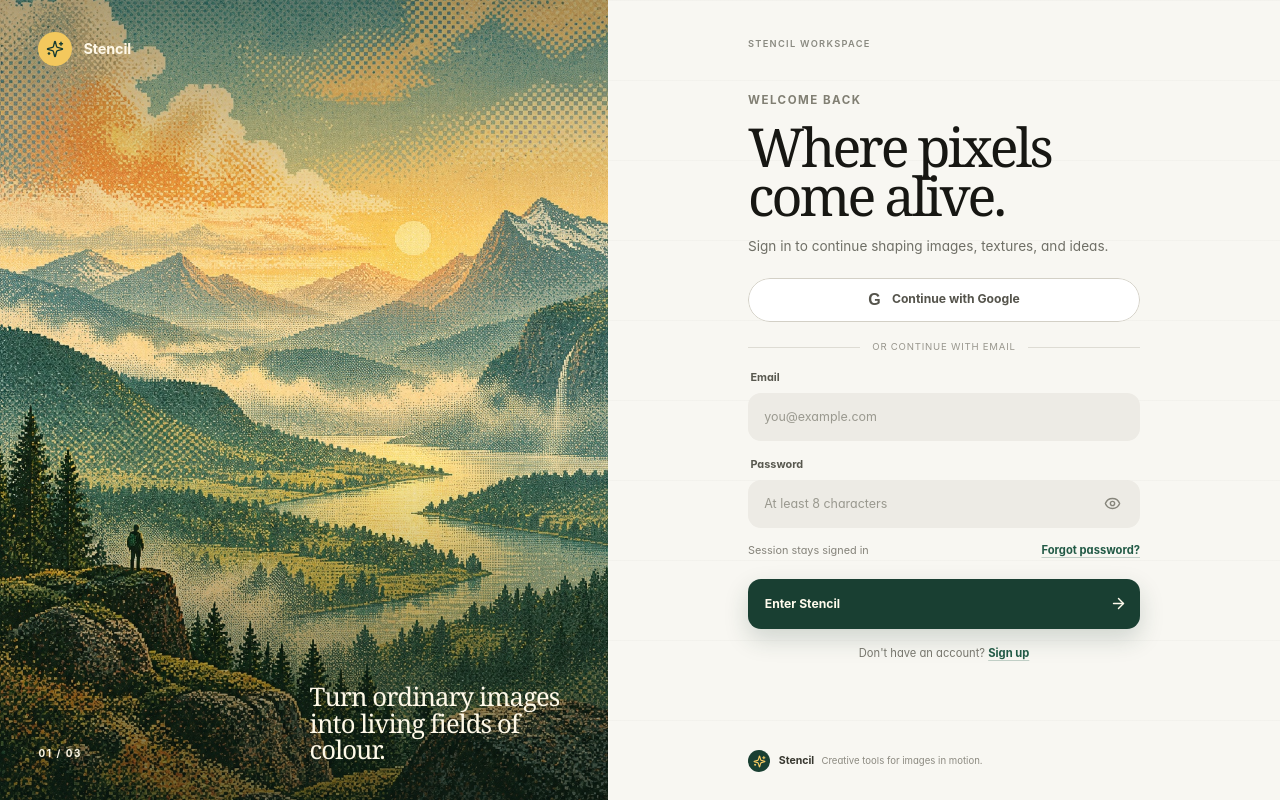
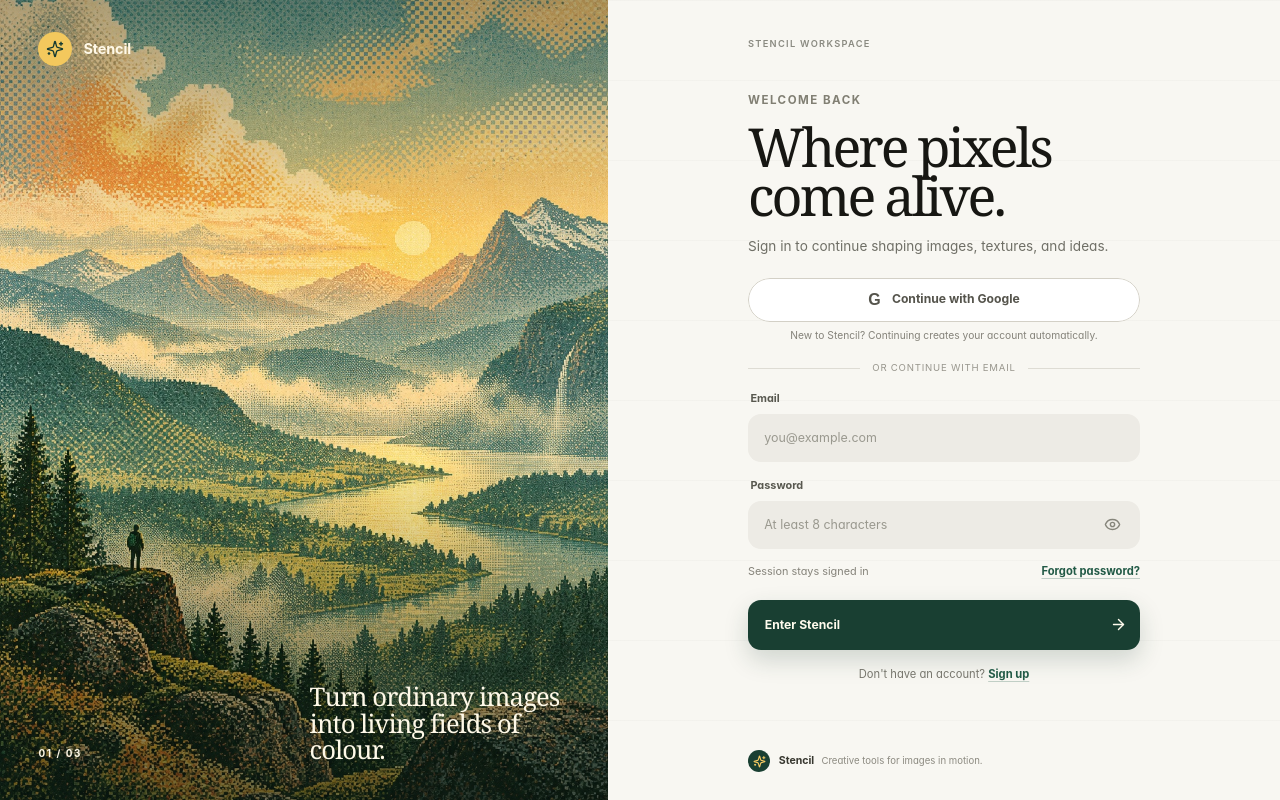
Before and after one commit to ashanviii/RasterLab, a React (Vite) app: page / in a window 1280 px wide. Built offline with nearby package versions, Linux system fonts and the light colour scheme; no server answers.

Commit message:
Clarify Google account creation in auth flow

```diff
--- a/src/components/AuthFlow.tsx
+++ b/src/components/AuthFlow.tsx
@@ -184,9 +184,12 @@
                   <>
                     <div className="auth-google">
                       <button type="button" className="auth-google-button" onClick={() => void handleGoogleLogin()} disabled={isSubmitting}>
-                        <span>G</span> Continue with Google
+                        <span>G</span> {view === 'signup' ? 'Sign up with Google' : 'Continue with Google'}
                       </button>
                     </div>
+                    {view === 'login' && (
+                      <p className="auth-google-note">New to Stencil? Continuing creates your account automatically.</p>
+                    )}
                     <div className="auth-divider"><span>or continue with email</span></div>
                   </>
                 )}
--- a/src/index.css
+++ b/src/index.css
@@ -366,6 +366,14 @@
   font-family: Arial, sans-serif;
   font-size: 1rem;
   font-weight: 700;
+}
+
+.auth-google-note {
+  margin: 0.45rem 0 0;
+  color: #85837a;
+  text-align: center;
+  font-size: 0.64rem;
+  line-height: 1.35;
 }
 
 .auth-session-note {
```
